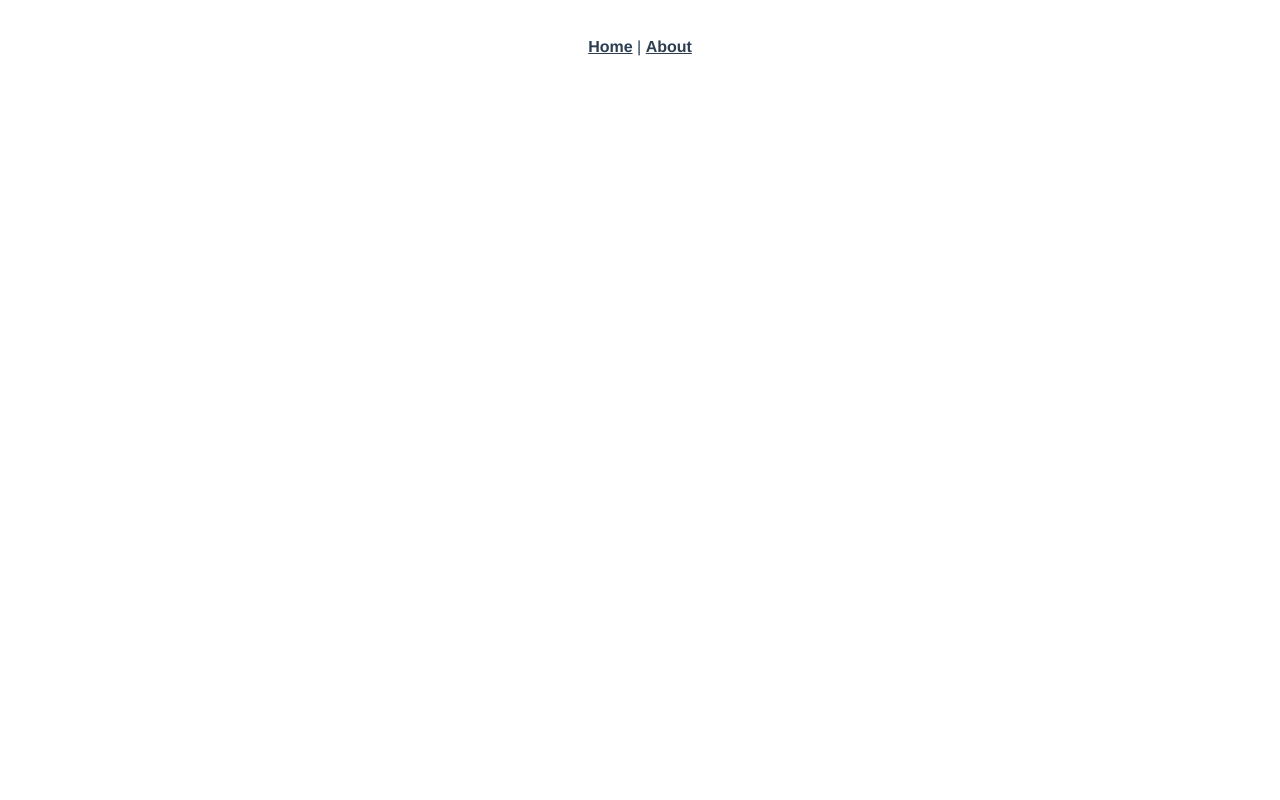
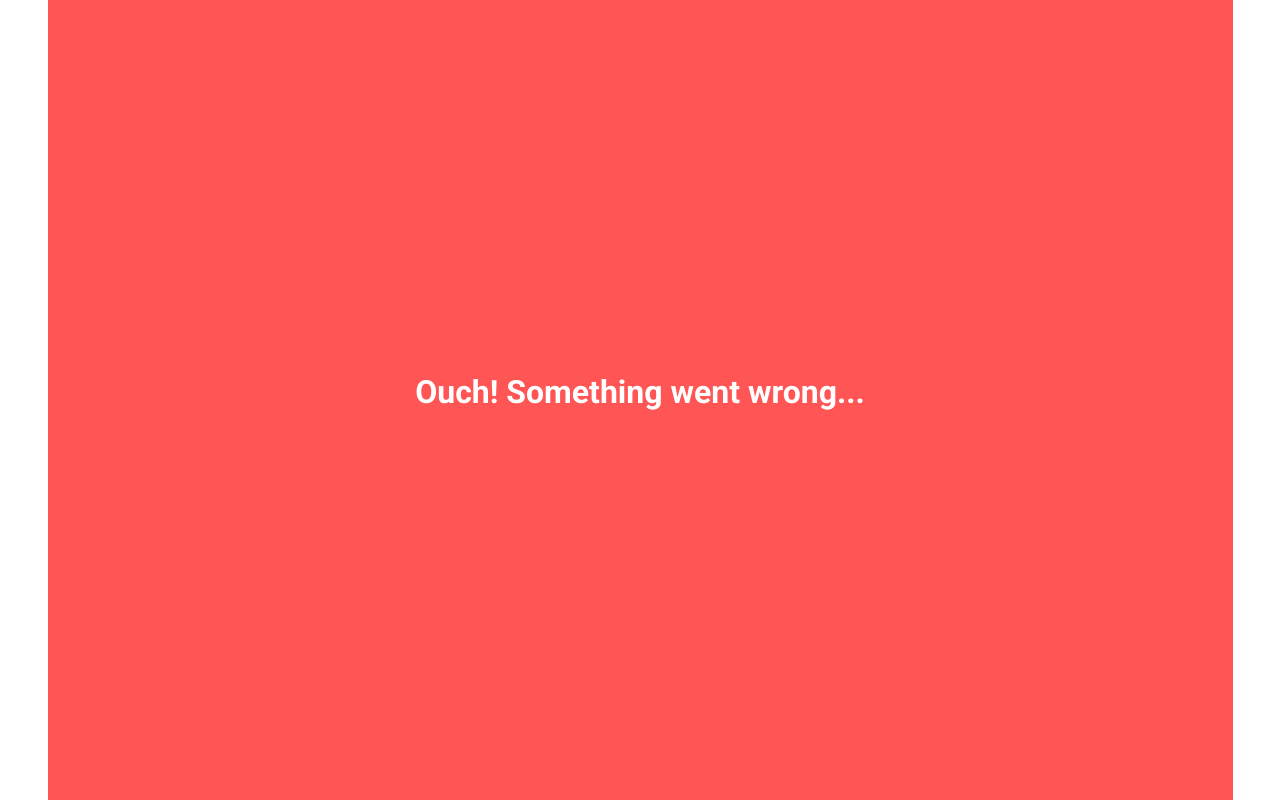
Before and after one commit to AlanRynne/speckle-embed-viewer-app, a Vue app: page /error in a window 1280 px wide. Built offline with nearby package versions, Linux system fonts and the light colour scheme.

Commit message:
Working version with redirect buttons

```diff
--- a/public/index.html
+++ b/public/index.html
@@ -1,11 +1,13 @@
 <!DOCTYPE html>
-<html lang="">
+<html lang="en">
   <head>
     <meta charset="utf-8">
     <meta http-equiv="X-UA-Compatible" content="IE=edge">
     <meta name="viewport" content="width=device-width,initial-scale=1.0">
     <link rel="icon" href="<%= BASE_URL %>favicon.ico">
     <title><%= htmlWebpackPlugin.options.title %></title>
+    <link rel="stylesheet" href="https://fonts.googleapis.com/css?family=Roboto:100,300,400,500,700,900">
+    <link rel="stylesheet" href="https://cdn.jsdelivr.net/npm/@mdi/font@latest/css/materialdesignicons.min.css">
   </head>
   <body>
     <noscript>
--- a/src/App.vue
+++ b/src/App.vue
@@ -1,32 +1,18 @@
 <template>
-  <div id="app">
-    <div id="nav">
-      <router-link to="/">Home</router-link> |
-      <router-link to="/about">About</router-link>
-    </div>
-    <router-view/>
-  </div>
+  <v-app>
+    <v-main>
+      <router-view/>
+    </v-main>
+  </v-app>
 </template>
 
-<style lang="scss">
-#app {
-  font-family: Avenir, Helvetica, Arial, sans-serif;
-  -webkit-font-smoothing: antialiased;
-  -moz-osx-font-smoothing: grayscale;
-  text-align: center;
-  color: #2c3e50;
-}
+<script>
 
-#nav {
-  padding: 30px;
+export default {
+  name: 'App',
 
-  a {
-    font-weight: bold;
-    color: #2c3e50;
-
-    &.router-link-exact-active {
-      color: #42b983;
-    }
-  }
-}
-</style>
+  data: () => ({
+    //
+  }),
+};
+</script>
--- a/src/components/HelloWorld.vue
+++ /dev/null
@@ -1,60 +0,0 @@
-<template>
-  <div class="hello">
-    <h1>{{ msg }}</h1>
-    <p>
-      For a guide and recipes on how to configure / customize this project,<br>
-      check out the
-      <a href="https://cli.vuejs.org" target="_blank" rel="noopener">vue-cli documentation</a>.
-    </p>
-    <h3>Installed CLI Plugins</h3>
-    <ul>
-      <li><a href="https://github.com/vuejs/vue-cli/tree/dev/packages/%40vue/cli-plugin-babel" target="_blank" rel="noopener">babel</a></li>
-      <li><a href="https://github.com/vuejs/vue-cli/tree/dev/packages/%40vue/cli-plugin-pwa" target="_blank" rel="noopener">pwa</a></li>
-      <li><a href="https://github.com/vuejs/vue-cli/tree/dev/packages/%40vue/cli-plugin-router" target="_blank" rel="noopener">router</a></li>
-      <li><a href="https://github.com/vuejs/vue-cli/tree/dev/packages/%40vue/cli-plugin-eslint" target="_blank" rel="noopener">eslint</a></li>
-    </ul>
-    <h3>Essential Links</h3>
-    <ul>
-      <li><a href="https://vuejs.org" target="_blank" rel="noopener">Core Docs</a></li>
-      <li><a href="https://forum.vuejs.org" target="_blank" rel="noopener">Forum</a></li>
-      <li><a href="https://chat.vuejs.org" target="_blank" rel="noopener">Community Chat</a></li>
-      <li><a href="https://twitter.com/vuejs" target="_blank" rel="noopener">Twitter</a></li>
-      <li><a href="https://news.vuejs.org" target="_blank" rel="noopener">News</a></li>
-    </ul>
-    <h3>Ecosystem</h3>
-    <ul>
-      <li><a href="https://router.vuejs.org" target="_blank" rel="noopener">vue-router</a></li>
-      <li><a href="https://vuex.vuejs.org" target="_blank" rel="noopener">vuex</a></li>
-      <li><a href="https://github.com/vuejs/vue-devtools#vue-devtools" target="_blank" rel="noopener">vue-devtools</a></li>
-      <li><a href="https://vue-loader.vuejs.org" target="_blank" rel="noopener">vue-loader</a></li>
-      <li><a href="https://github.com/vuejs/awesome-vue" target="_blank" rel="noopener">awesome-vue</a></li>
-    </ul>
-  </div>
-</template>
-
-<script>
-export default {
-  name: 'HelloWorld',
-  props: {
-    msg: String
-  }
-}
-</script>
-
-<!-- Add "scoped" attribute to limit CSS to this component only -->
-<style scoped lang="scss">
-h3 {
-  margin: 40px 0 0;
-}
-ul {
-  list-style-type: none;
-  padding: 0;
-}
-li {
-  display: inline-block;
-  margin: 0 10px;
-}
-a {
-  color: #42b983;
-}
-</style>
--- /dev/null
+++ b/src/components/SpeckleViewer.vue
@@ -0,0 +1,106 @@
+<template>
+  <div class="viewer-container fill-height d-flex">
+    <div class="top-right pa-3 d-flex">
+      <v-btn small color="primary" elevation="2" href="https://speckle.systems">
+        <v-img
+            alt="Speckle Logo"
+            contain
+            :src="require(`@/assets/img.png`)"
+            transition="scale-transition"
+            width="20"
+            height="20"
+        />
+      </v-btn>
+      <v-spacer></v-spacer>
+      <v-btn outlined small :href="url">View in Server</v-btn>
+    </div>
+    <div id="renderer">
+    </div>
+  </div>
+</template>
+
+<script>
+import {Viewer} from "@speckle/viewer"
+
+
+export default {
+  name: "SpeckleViewer",
+  async mounted() {
+    await this.fetchLatestCommit().then(() => {
+      this.url = `${process.env.VUE_APP_SERVER_URL}/streams/${this.$route.params.id}/objects/${this.latestObject}`
+      this.viewer = new Viewer({container: document.getElementById('renderer')})
+      this.viewer.onWindowResize()
+      this.viewer.loadObject(this.url, this.token)
+    }).catch(err => {
+      this.$router.replace({ path: "/error", query: {
+          message: err
+        } })
+    })
+  },
+  data() {
+    return {
+      viewer: null,
+      latestObject: null,
+      url: null
+    }
+  },
+  computed: {
+    token() {
+      return this.$route.query.token || process.env.VUE_APP_SERVER_TOKEN
+    }
+  },
+  methods: {
+    fetchLatestCommit() {
+      if (this.token)
+        return fetch(
+            `${process.env.VUE_APP_SERVER_URL}/graphql`,
+            {
+              method: 'POST',
+              headers: {
+                'Authorization': 'Bearer ' + this.token,
+                'Content-Type': 'application/json'
+              },
+              body: JSON.stringify({
+                query: `query {
+                  stream(id: "${this.$route.params.id}"){
+                    branch(name: "${this.$route.params?.branch || 'main'}") {
+                      commits(limit: 1){
+                        items{
+                          referencedObject
+                        }
+                      }
+                    }
+                  }
+                }`
+              })
+            })
+            .then(res => res.json())
+            .then(json => {
+              if(json.errors) throw json.errors
+              this.latestObject = json.data.stream?.branch.commits.items[0].referencedObject
+            }).catch(errors => {
+              return Promise.reject(errors[0].message)
+            })
+      else
+        return Promise.reject("You are not logged in (token does not exist)")
+    }
+  }
+}
+</script>
+
+<style scoped>
+#renderer {
+  width: 100% !important;
+  height: 100% !important;
+}
+.top-right {
+  position: fixed;
+  right: 0;
+  width: 100% !important;
+
+}
+
+.viewer-container {
+
+}
+</style>
--- a/src/main.js
+++ b/src/main.js
@@ -2,10 +2,12 @@ import Vue from 'vue'
 import App from './App.vue'
 import './registerServiceWorker'
 import router from './router'
+import vuetify from './plugins/vuetify'
 
 Vue.config.productionTip = false
 
 new Vue({
   router,
+  vuetify,
   render: h => h(App)
 }).$mount('#app')
--- /dev/null
+++ b/src/plugins/vuetify.js
@@ -0,0 +1,43 @@
+import '@mdi/font/css/materialdesignicons.css'
+import Vue from 'vue'
+import Vuetify from 'vuetify/lib'
+
+Vue.use(Vuetify)
+
+let darkMediaQuery = window.matchMedia('(prefers-color-scheme: dark)')
+let hasDarkMode = localStorage.getItem('darkModeEnabled')
+if (!hasDarkMode && darkMediaQuery) {
+  localStorage.setItem('darkModeEnabled', 'dark')
+}
+
+export default new Vuetify({
+  icons: {
+    iconfont: 'mdi'
+  },
+  theme: {
+    dark: false,
+    themes: {
+      light: {
+        primary: '#047EFB', //blue
+        secondary: '#7BBCFF', //light blue
+        accent: '#FCF25E', //yellow
+        error: '#FF5555', //red
+        warning: '#FF9100', //orange
+        info: '#313BCF', //dark blue
+        success: '#4caf50',
+        background: '#eeeeee',
+        text: '#FFFFFF'
+      },
+      dark: {
+        primary: '#047EFB', //blue
+        secondary: '#7BBCFF', //light blue
+        accent: '#FCF25E', //yellow
+        error: '#FF5555', //red
+        warning: '#FF9100', //orange
+        info: '#313BCF', //dark blue
+        success: '#4caf50',
+        background: '#3a3b3c'
+      }
+    }
+  }
+})
--- a/src/router/index.js
+++ b/src/router/index.js
@@ -1,7 +1,7 @@
 import Vue from 'vue'
 import VueRouter from 'vue-router'
 import Home from '../views/Home.vue'
-
+import Error from "@/views/Error";
 Vue.use(VueRouter)
 
 const routes = [
@@ -11,12 +11,26 @@ const routes = [
     component: Home
   },
   {
-    path: '/about',
-    name: 'About',
+    path: '/streams/:id',
+    name: 'Stream',
     // route level code-splitting
     // this generates a separate chunk (about.[hash].js) for this route
     // which is lazy-loaded when the route is visited.
-    component: () => import(/* webpackChunkName: "about" */ '../views/About.vue')
+    component: () => import(/* webpackChunkName: "about" */ '../components/SpeckleViewer.vue'),
+  },
+  {
+    path: '/streams/:id/branch/:branch',
+    name: 'Streams',
+    // route level code-splitting
+    // this generates a separate chunk (about.[hash].js) for this route
+    // which is lazy-loaded when the route is visited.
+    component: () => import(/* webpackChunkName: "about" */ '../components/SpeckleViewer.vue'),
+  },
+  {
+    path: '/error',
+    name: 'Error',
+    component: Error,
+    props: route => ({message: route.query.message})
   }
 ]
 
--- /dev/null
+++ b/src/views/Error.vue
@@ -0,0 +1,19 @@
+<template>
+  <v-container fill-height class="error flex-column justify-center align-center white--text">
+    <v-icon x-large>mdi-smiley-sad-outline</v-icon>
+    <h1>Ouch! Something went wrong...</h1>
+
+    <p>{{ message }}</p>
+  </v-container>
+</template>
+
+<script>
+export default {
+  name: "Error",
+  props: ["message"]
+}
+</script>
+
+<style scoped>
+
+</style>
--- a/src/views/Home.vue
+++ b/src/views/Home.vue
@@ -1,18 +1,18 @@
 <template>
-  <div class="home">
-    <img alt="Vue logo" src="../assets/logo.png">
-    <HelloWorld msg="Welcome to Your Vue.js App"/>
-  </div>
+  <v-container fill-height class="home flex-column justify-center align-center primary--text">
+    <h1 class="mb-4">Speckle Embed Viewer App</h1>
+
+    <p> Embed any public stream (or stream you have access to) by going to the url</p>
+    <p class="text-caption">/streams/<b>STREAM_ID</b></p>
+    <p>or access the latest branch commit on</p>
+    <p class="text-caption">/streams/<b>STREAM_ID</b>/branch/<b>BRANCH_ID</b></p>
+
+  </v-container>
 </template>
 
 <script>
-// @ is an alias to /src
-import HelloWorld from '@/components/HelloWorld.vue'
 
-export default {
-  name: 'Home',
-  components: {
-    HelloWorld
+  export default {
+    name: 'Home'
   }
-}
 </script>
--- /dev/null
+++ b/vue.config.js
@@ -0,0 +1,5 @@
+module.exports = {
+  transpileDependencies: [
+    'vuetify'
+  ]
+}
```
Also changed, not shown: package.json (+9 -4 lines), src/assets/logo.svg (added), 1 other file (tests, documents, lock files or other folders).
